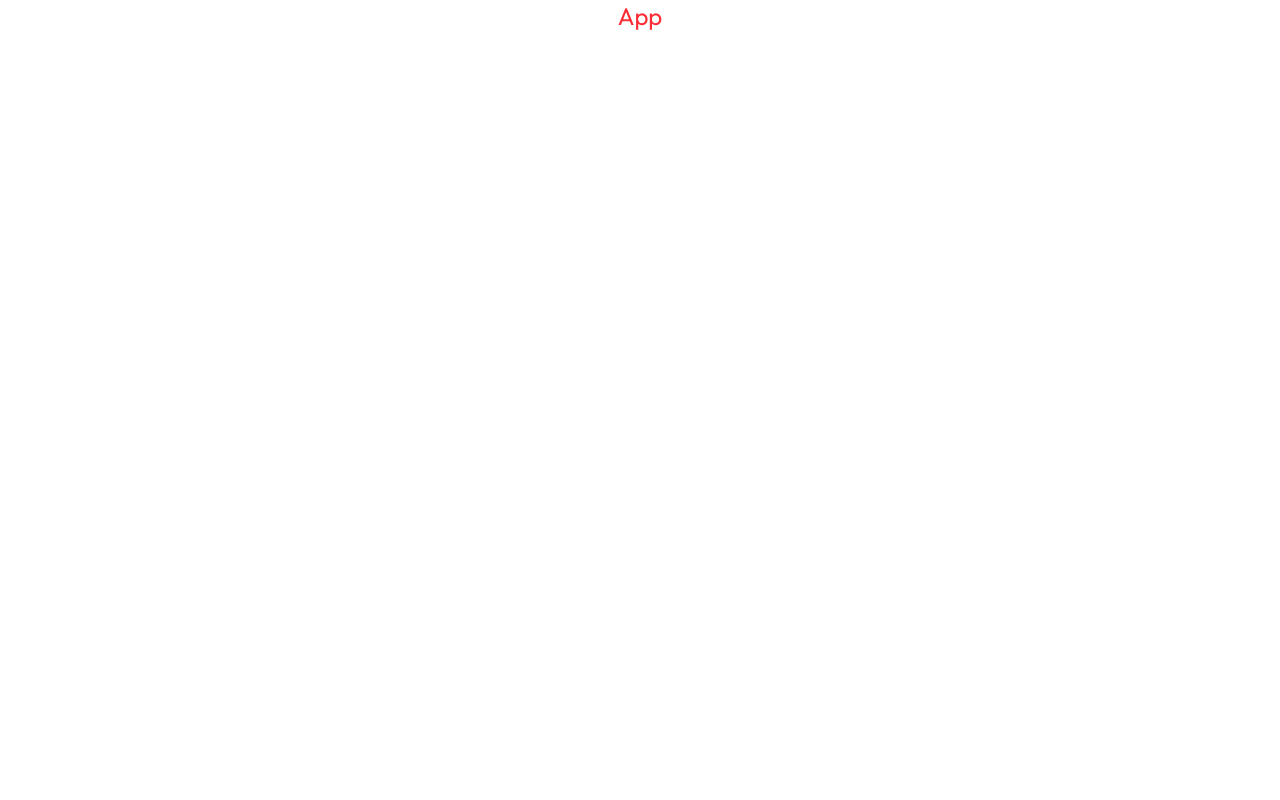
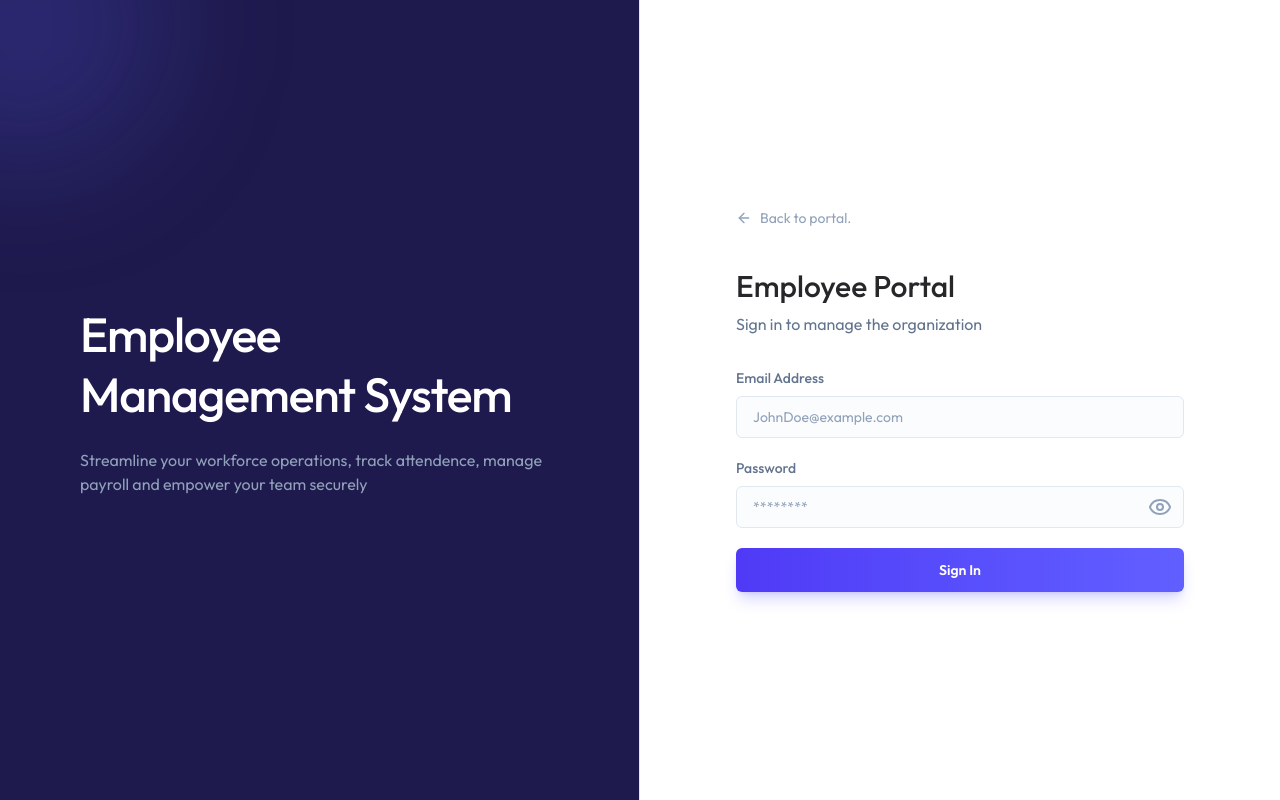
Before and after one commit to nayab-shafiq-sudo/ems, a React (Vite) app in the folder client/: page /login/employee in a window 1280 px wide. Built offline with nearby package versions, Linux system fonts and the light colour scheme.

Commit message:
login form ui completed

```diff
--- a/client/src/App.jsx
+++ b/client/src/App.jsx
@@ -1,11 +1,42 @@
-
-
+import { Navigate, Route, Routes } from "react-router-dom"
+import { Toaster } from 'react-hot-toast'
+import Dashboard from "./pages/Dashboard"
+import Employees from "./pages/Employees"
+import Attendance from "./pages/Attendance"
+import LoginLanding from "./pages/LoginLanding"
+import Leaves from "./pages/Leaves"
+import Layout from "./pages/Layout"
+import PaySlip from "./pages/PaySlip"
+import PrintPaySlip from "./pages/PrintPaySlip"
+import Settings from "./pages/Settings"
+import LoginForm from "./components/LoginForm"
 
 const App = () => {
   return (
-    <div>
-      <h1 className='text-2xl text-center text-red-500'>App</h1>
-    </div>
+    <>
+      <Toaster/>
+
+      <Routes>
+
+        <Route path="/login" element={<LoginLanding/>} />
+        <Route path="/login/admin" element={<LoginForm role="admin" title="Admin Portal" subtitle="Sign in to manage the organization" />} />
+        <Route path="/login/employee" element={<LoginForm role="employee" title="Employee Portal" subtitle="Sign in to manage the organization" />} />
+
+        <Route element={<Layout/>}>
+          <Route path="/dashboard" element={<Dashboard/>} />
+          <Route path="/employees" element={<Employees/>} />
+          <Route path="/attendance" element={<Attendance/>} />
+          <Route path="/leave" element={<Leaves/>} />
+          <Route path="/payslips" element={<PaySlip/>} />
+          <Route path="/settings" element={<Settings/>} />
+        </Route>
+
+        <Route path="/print/payslip/:id" element={<PrintPaySlip/>} />
+
+        <Route path="*" element={<Navigate to="/dashboard" replace />} />
+
+      </Routes>
+    </>
   )
 }
 
--- /dev/null
+++ b/client/src/components/LoginForm.jsx
@@ -0,0 +1,61 @@
+import React from 'react'
+import LoginLeftSide from './LoginLeftSide'
+import { Link } from 'react-router-dom'
+import { ArrowLeftIcon, EyeIcon, EyeOffIcon, Loader2Icon } from 'lucide-react'
+import { useState } from 'react'
+
+const LoginForm = ({ role, title, subtitle }) => {
+
+    const [email, setEmail] = useState('')
+    const [password, setPassword] = useState('')
+    const [showPassword, setShowPassword] = useState(false)
+    const [loading, setLoading] = useState(false)
+    const [error, setError] = useState('')
+
+    const handleSubmit = async (e) => {
+        e.preventDefault();
+    }
+
+
+  return (
+    <div className='min-h-screen flex flex-col md:flex-row'>
+        <LoginLeftSide/>
+        <div className="right-side flex-1 flex items-center justify-center p-6 sm:p-12 bg-white">
+            <div className='w-full max-w-md animate-fade-in'>
+                <Link to={'/login'} className='inline-flex items-center gap-2 text-slate-400 hover:text-slate-700 text-sm mb-10 transition-colors'>
+                    <ArrowLeftIcon size={16}/> Back to portal.
+                </Link>
+
+                <div className='mb-8'>
+                    <h1 className='text-2xl sm:text-3xl font-medium text-zinc-800'>{title}</h1>
+                    <p className='text-slate-500 text-sm sm:text-base mt-2'>{subtitle}</p>
+                </div>
+
+                {error && (
+                    <div className='mb-6 p-4 bg-rose-50 border border-rose-200 text-rose-700 text-sm rounded-xl flex items-center gap-3'>
+                        <div className='w-1.5 h-1.5 rounded-full bg-rose-500 mt-1.5 shrink-0'/>
+                        {error}
+                    </div>
+                )}
+
+                <form onSubmit={handleSubmit} className='space-y-5'>
+                    <div>
+                        <label className='block text-sm mb-2 text-slate-500 font-medium'>Email Address</label>
+                        <input value={email} onChange={(e)=> setEmail(e.target.value)} type="email" required placeholder='JohnDoe@example.com' />
+                    </div>
+                    <div>
+                        <label className='block text-sm mb-2 text-slate-500 font-medium'>Password</label>
+                        <div className='relative'>
+                            <input value={password} onChange={(e)=> setPassword(e.target.value)} type={showPassword ? 'text' : 'password'} required placeholder='********' className='pr-11' />
+                            <button type='button' onClick={()=> setShowPassword(!showPassword)} className='absolute right-3 top-1/2 -translate-y-1/2 text-slate-400 hover:text-slate-600 transition-colors'>{showPassword ? <EyeOffIcon/> : <EyeIcon/>}</button>
+                        </div>
+                    </div>
+                    <button type='submit' disabled={loading} className='w-full py-3 bg-linear-to-r from-indigo-600 to-indigo-500 text-white rounded-md text-sm font-semibold hover:from-indigo-700 hover:to-indigo-600 disabled:opacity-50 transition-all duration-200 shadow-lg shadow-indigo-500/25 active:scale-[0.98] flex items-center justify-center'> {loading && <Loader2Icon className='h-4 w-4 mr-2 animate-spin'/>} Sign In</button>
+                </form>
+            </div>
+        </div>
+    </div>
+  )
+}
+
+export default LoginForm
--- /dev/null
+++ b/client/src/components/LoginLeftSide.jsx
@@ -0,0 +1,18 @@
+import React from 'react'
+
+const LoginLeftSide = () => {
+  return (
+    <div className='hidden md:flex w-1/2 bg-indigo-950 relative overflow-hidden border-r border-slate-200'>
+
+      <div className='absolute -top-30 -left-30 w-72 h-72 bg-indigo-500/20 rounded-full blur-3xl'></div>
+
+      <div className='relative z-10 flex flex-col items-start justify-center p-12 lg:p-20 w-full h-full'>
+        <h1 className='text-4xl lg:text-5xl font-medium text-white mb-6 leading-tight tracking-tight'> Employee <br /> Management System</h1>
+        <p className='text-slate-400'>Streamline your workforce operations, track attendence, manage payroll and empower your team securely</p>
+      </div>
+
+    </div>
+  )
+}
+
+export default LoginLeftSide
--- /dev/null
+++ b/client/src/pages/Attendance.jsx
@@ -0,0 +1,11 @@
+import React from 'react'
+
+const Attendance = () => {
+  return (
+    <div>
+
+    </div>
+  )
+}
+
+export default Attendance
--- /dev/null
+++ b/client/src/pages/Dashboard.jsx
@@ -0,0 +1,11 @@
+import React from 'react'
+
+const Dashboard = () => {
+  return (
+    <div>
+      dashboard
+    </div>
+  )
+}
+
+export default Dashboard
--- /dev/null
+++ b/client/src/pages/Employees.jsx
@@ -0,0 +1,11 @@
+import React from 'react'
+
+const Employees = () => {
+  return (
+    <div>
+
+    </div>
+  )
+}
+
+export default Employees
--- /dev/null
+++ b/client/src/pages/Layout.jsx
@@ -0,0 +1,17 @@
+import { Outlet } from 'react-router-dom'
+
+const Layout = () => {
+  return (
+    <div className='flex h-screen bg-linear-to-br from-slate-50 via-white to-indigo-50/30'>
+      <p>layout</p>
+      <main className='flex-1 overflow-y-auto'>
+        <div className='p-4 pt-16 sm:p-6 sm:pt-6 lg:p-8 max-w-400 mx-auto'>
+          <Outlet/>
+        </div>
+      </main>
+
+    </div>
+  )
+}
+
+export default Layout
--- /dev/null
+++ b/client/src/pages/Leaves.jsx
@@ -0,0 +1,11 @@
+import React from 'react'
+
+const Leaves = () => {
+  return (
+    <div>
+
+    </div>
+  )
+}
+
+export default Leaves
--- /dev/null
+++ b/client/src/pages/LoginLanding.jsx
@@ -0,0 +1,58 @@
+import { data, Link } from 'react-router-dom'
+import LoginLeftSide from '../components/LoginLeftSide'
+import { ArrowRightIcon, ShieldIcon, UserIcon } from 'lucide-react'
+
+const LoginLanding = () => {
+
+  const portalOptions = [
+    {
+      to: '/login/admin',
+      title: 'Admin Portal',
+      description: 'Manage Employess, departments, payroll and system configrations.',
+      icons: ShieldIcon
+    },
+    {
+      to: '/login/employee',
+      title: 'Employee Portal',
+      description: 'Visit your profile, track attendence, request time off, and access payslips.',
+      icons: UserIcon
+    }
+  ]
+
+
+  return (
+    <div className='min-h-screen flex flex-col md:flex-row'>
+      <LoginLeftSide/>
+      <div className='w-full md:w-1/2  flex flex-col items-center justify-center p-6 sm:p-12 lg:p-12  relative overscroll-y-auto min-h-screen'>
+        <div className='w-full max-w-md animate-fade-in relative z-10'>
+          {/* HEADER */}
+          <div className='mb-10 text-center md:text-left'>
+            <h2 className='text-3xl font-medium text-slate-900 tracking-tight mb-3'>Welcome Back</h2>
+            <p className='text-slate-500'>Select your portal to securely access the system</p>
+          </div>
+
+          {/* PORTAL LIST */}
+          <div className='space-y-4'>
+            {portalOptions.map((portal)=>(
+              <Link key={portal.to} to={portal.to} className='group block bg-slate-50 border border-slate-200 rounded-lg p-5 sm:p-6 transition-all duration-300 hover:border-indigo-400 hover:bg-indigo-50'>
+                <div className='relative z-10 flex flex-row items-center justify-between gap-4 sm:gap-5'>
+                  <h3 className='text-lg text-slate-800 group-hover:text-indigo-600 mb-1 transition-colors'>
+                    {portal.title}
+                  </h3>
+                  <ArrowRightIcon className='w-4 h-4 text-slate-400 group-hover:text-indigo-600 group-hover:translate-x-1 transition-all duration-300'/>
+                </div>
+              </Link>
+            ))}
+          </div>
+
+          {/* FOOTER */}
+          <div className='mt-12 text-center md:text-left text-sm text-slate-400'>
+            <p>© {new Date().getFullYear()} Nayab Shafiq. All rights reserved.</p>
+          </div>
+        </div>
+      </div>
+    </div>
+  )
+}
+
+export default LoginLanding
--- /dev/null
+++ b/client/src/pages/PaySlip.jsx
@@ -0,0 +1,11 @@
+import React from 'react'
+
+const PaySlip = () => {
+  return (
+    <div>
+
+    </div>
+  )
+}
+
+export default PaySlip
--- /dev/null
+++ b/client/src/pages/PrintPaySlip.jsx
@@ -0,0 +1,11 @@
+import React from 'react'
+
+const PrintPaySlip = () => {
+  return (
+    <div>
+
+    </div>
+  )
+}
+
+export default PrintPaySlip
--- /dev/null
+++ b/client/src/pages/Settings.jsx
@@ -0,0 +1,11 @@
+import React from 'react'
+
+const Settings = () => {
+  return (
+    <div>
+
+    </div>
+  )
+}
+
+export default Settings
```
